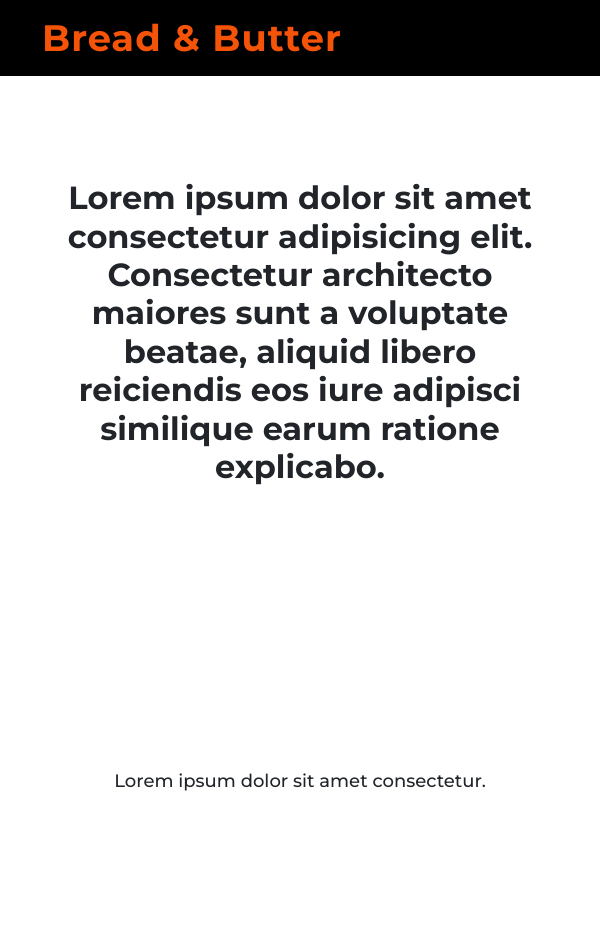
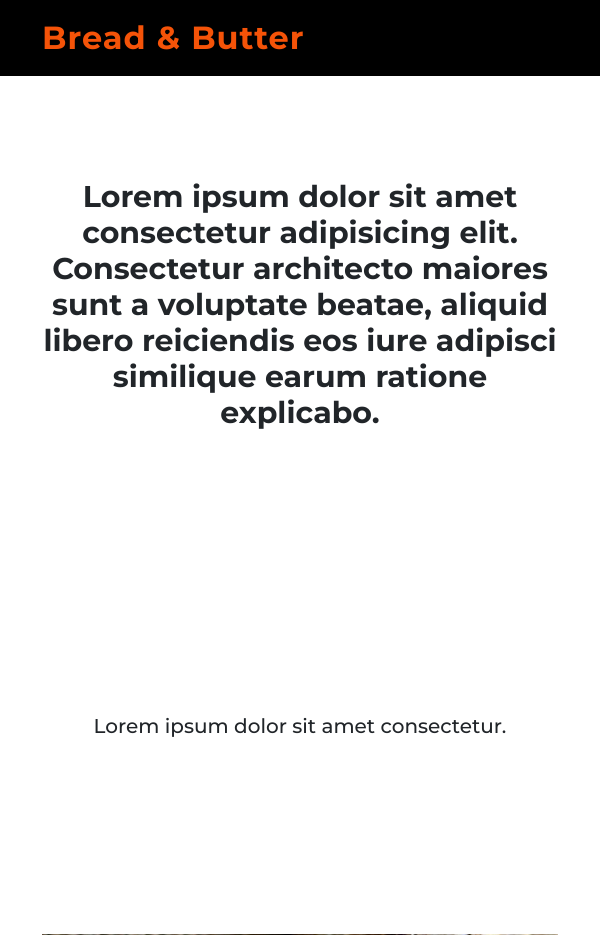
Before and after one commit to CarlosFaccelli26/Bread-Butter-Milestone, a Flask app: page / in a window 600 px wide. Shown: the top 935 px of the page. Run offline with Flask 2, Linux system fonts and the light colour scheme; data that the repository does not hold is empty; some libraries are stand-ins or nearby versions.

Commit message:
Adding media queries to index.html

```diff
--- a/static/css/style.css
+++ b/static/css/style.css
@@ -558,3 +558,42 @@ figure:hover::before {
 		left: 125%;
 	}
 }
+
+/* ================ Media Queries ================ */
+@media only screen and (max-width: 600px) {
+    /* Index */
+    .logo {
+        font-size: 1.5rem;
+    }
+
+    .main-text h1 {
+        font-size: 22px;
+    }
+
+    .small-text p {
+        font-size: 20px;
+        text-align: center;
+    }
+
+    .card {
+        width: 80%;
+        margin: 10px auto;
+        box-shadow: none;
+    }
+}
+
+@media only screen and (min-width: 600px) {
+    /* Index */
+    .logo {
+        font-size: 2rem;
+    }
+
+    .main-text h1 {
+        font-size: 30px;
+    }
+
+    .card {
+        width: 100%;
+        box-shadow: none;
+    }
+}
--- a/templates/index.html
+++ b/templates/index.html
@@ -72,7 +72,7 @@ Home
     <div class="container">
         <div class="row">
             {% for sandwich in sandwiches %}
-            <div class="col-sm-12 col-md-4 col-lg-3">
+            <div class="col-sm-12 col-md-6 col-lg-3">
                 <div class="card">
                     <figure>
                         <a href="{{ url_for('sandwich', sandwich_id=sandwich._id) }}">
```
